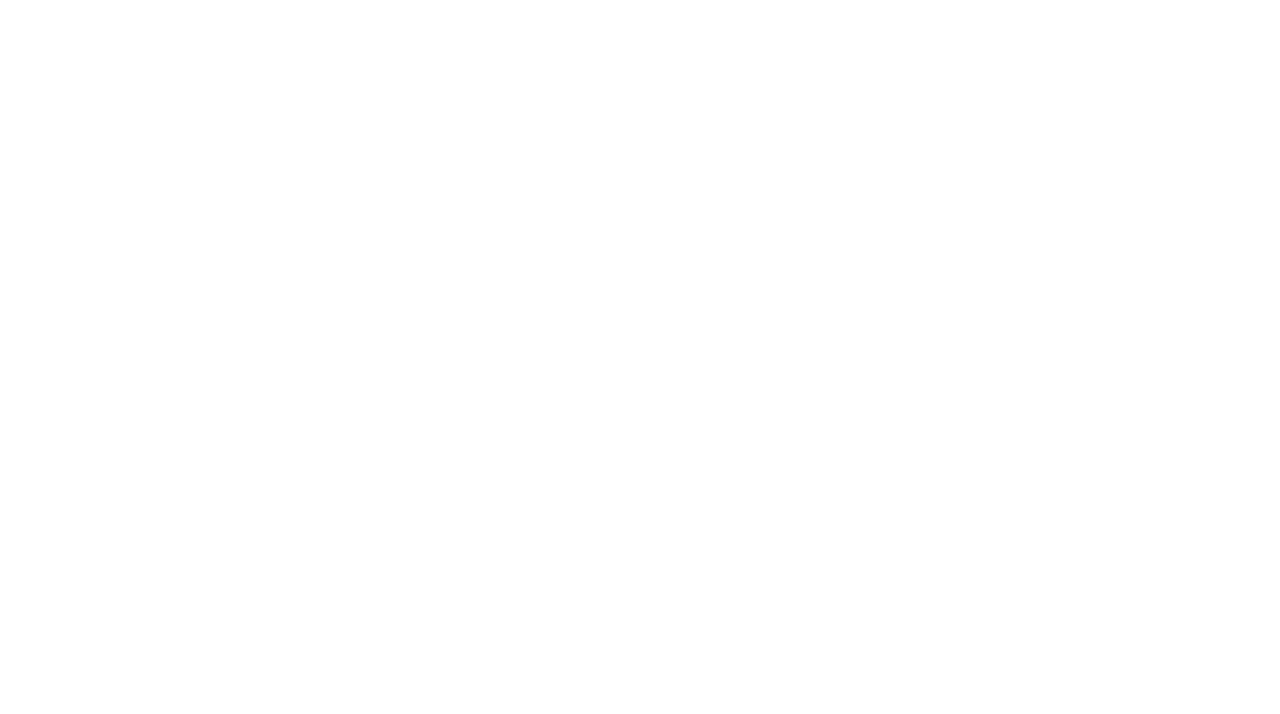
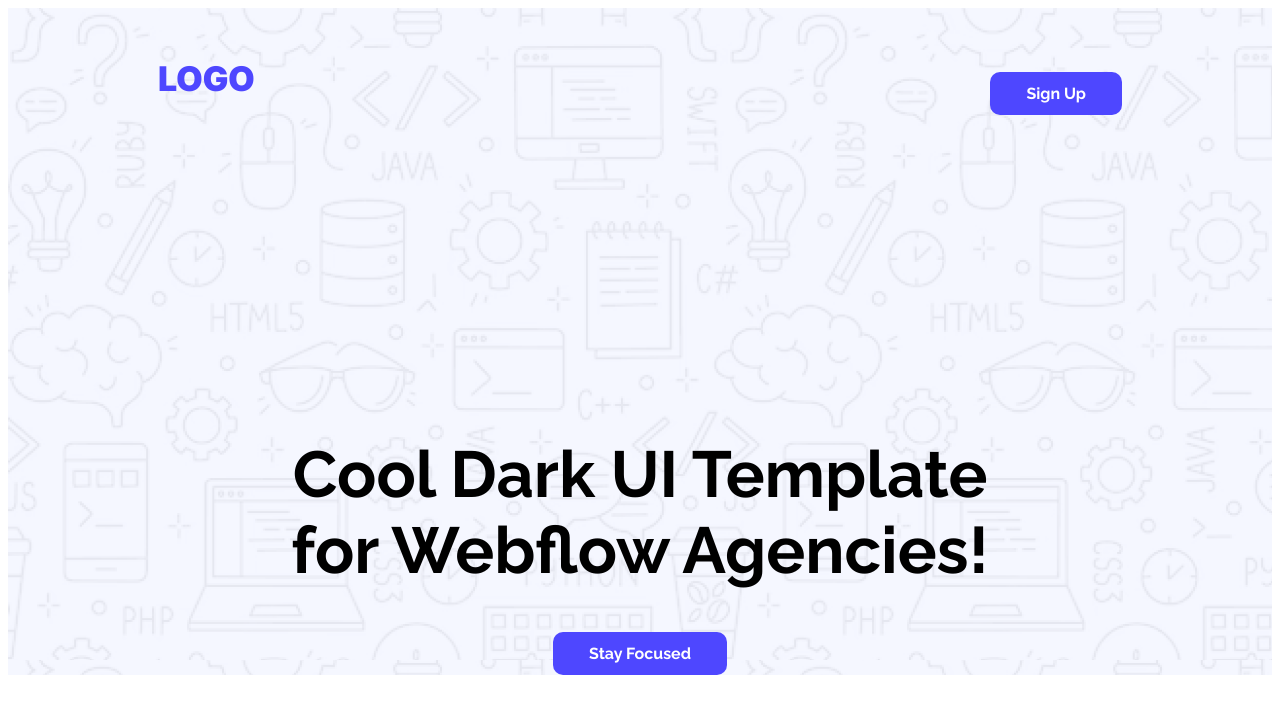
Before and after one commit to TabibAlIrfan/Assignment, a plain HTML site: page index.html in a window 1280 px wide. Drawn offline with Linux system fonts and the light colour scheme.

Commit message:
banner added

```diff
--- a/index.html
+++ b/index.html
@@ -3,10 +3,27 @@
   <head>
     <meta charset="UTF-8" />
     <meta name="viewport" content="width=device-width, initial-scale=1.0" />
-    <title>Document</title>
+    <link rel="preconnect" href="https://fonts.googleapis.com" />
+    <link rel="preconnect" href="https://fonts.gstatic.com" crossorigin />
+
+    <title>Assignment</title>
+    <link href="https://fonts.googleapis.com/css2?family=Inter:ital,opsz,wght@0,14..32,100..900;1,14..32,100..900&display=swap" rel="stylesheet"/>
+    <link rel="preconnect" href="https://fonts.googleapis.com">
+    <link rel="preconnect" href="https://fonts.gstatic.com" crossorigin>
+    <link href="https://fonts.googleapis.com/css2?family=Raleway:ital,wght@0,100..900;1,100..900&display=swap" rel="stylesheet">
+    <link rel="stylesheet" href="styles/etc.css">
   </head>
-  <body>
-    <header></header>
+  <body class="raleway-normal">
+    <header class="background">
+      <nav>
+        <h2 class="primarytextcolor inter-normal">LOGO</h2>
+        <a href=""><button class="btn raleway-normal" id="banbtn">Sign Up</button></a>
+      </nav>
+      <div class="banner">
+        <h1>Cool Dark UI Template for Webflow Agencies!</h1>
+        <a href=""><button class="btn raleway-normal">Stay Focused</button></a>
+      </div>
+    </header>
     <main></main>
     <footer></footer>
   </body>
--- a/styles/etc.css
+++ b/styles/etc.css
@@ -0,0 +1,65 @@
+.inter-normal {
+    font-family: "Inter", sans-serif;
+    font-optical-sizing: auto;
+    font-weight: <weight>;
+    font-style: normal;
+}
+
+
+.raleway-normal {
+    font-family: "Raleway", sans-serif;
+    font-optical-sizing: auto;
+    font-weight: bold;
+    font-style: normal;
+}
+
+.primarytextcolor {
+    color: #4e47ff;
+
+}
+
+.background {
+    background-image: url('/Assignment/Assets/Hero-bg.png');
+}
+
+h2 {
+    font-weight: 900;
+    font-size: 34px;
+    margin-left: 150px;
+    margin-top: 50px;
+}
+
+#banbtn {
+    margin-top: 51.5px;
+    margin-right: 150px;
+}
+
+nav {
+    display: flex;
+    align-items: center;
+    justify-content: space-between;
+}
+
+
+.btn {
+    background-color: #4e47ff;
+    color: white;
+    padding: 12px 36px 12px;
+    font-size: 16px;
+    border-radius: 10px;
+    border: 0;
+}
+
+h1 {
+    font-weight: bold;
+    font-size: 65px;
+    text-align: center;
+}
+
+.banner {
+    text-align: center;
+    margin-top: 309px;
+    margin-left: 267.5px;
+    margin-right: 267.5px;
+
+}
```
